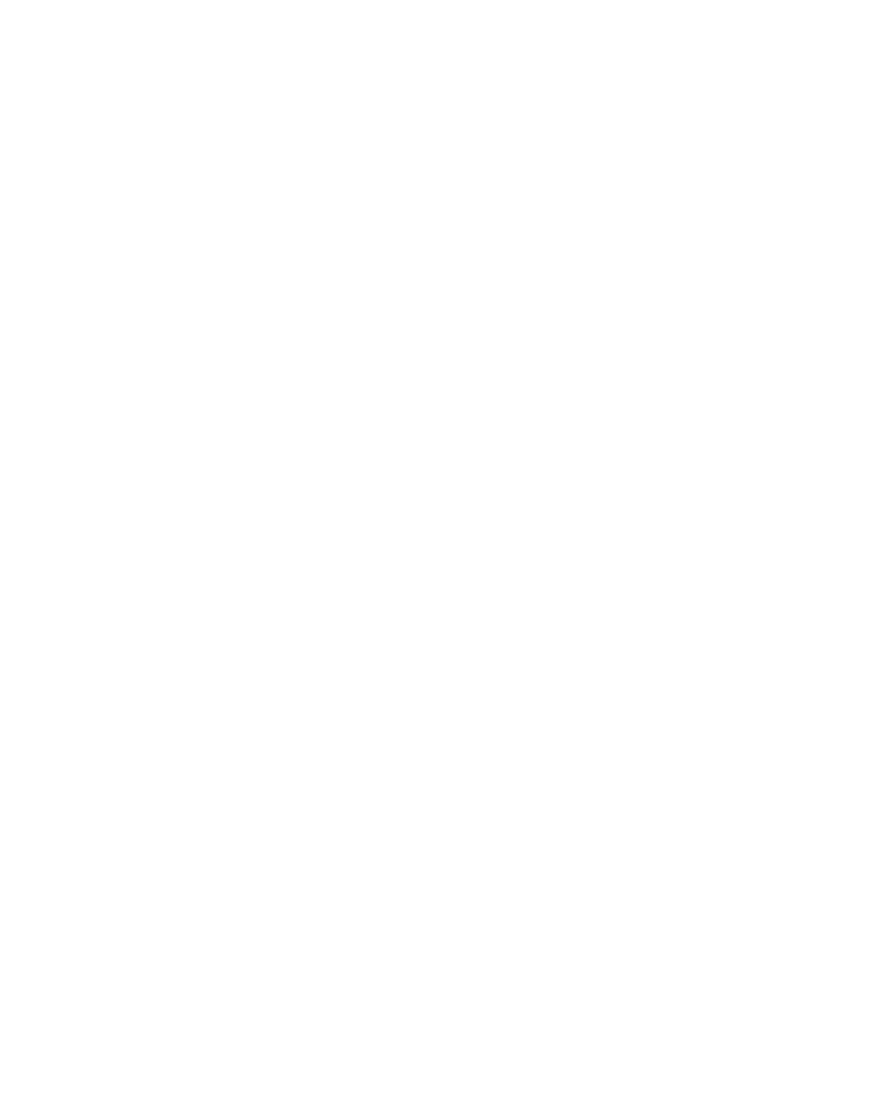
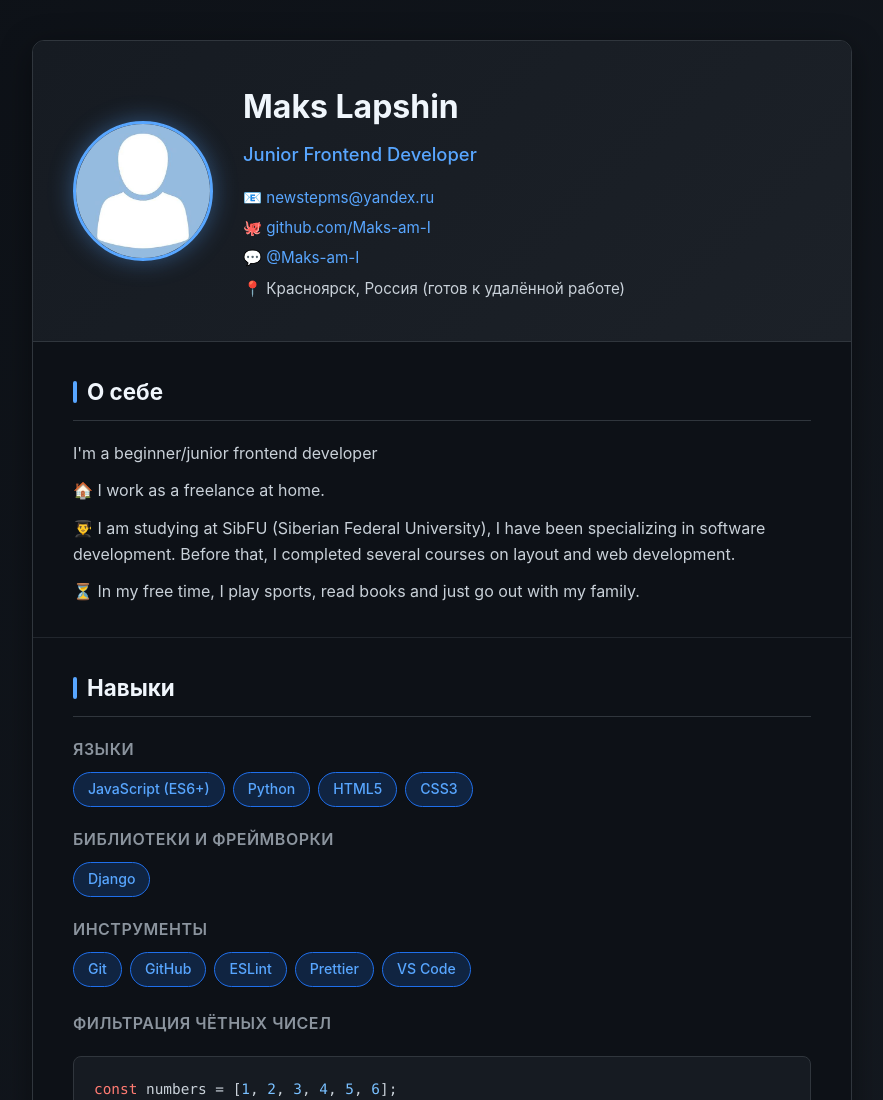
Before and after one commit to Maks-am-I/rsschool-cv, a plain HTML site: page index.html in a window 1280 px wide. Shown: the top 1100 px of the page, without its empty margins (198-1081 px from the left). Before the commit the page ends 800 px from the top, so only its background shows below. Drawn offline with Linux system fonts and the light colour scheme.

Commit message:
feat: add styles

```diff
--- a/index.html
+++ b/index.html
@@ -1,11 +1,97 @@
 <!DOCTYPE html>
 <html lang="ru">
 <head>
-  <meta charset="UTF-8">
-  <meta name="viewport" content="width=device-width, initial-scale=1.0">
-  <title>Document</title>
-  <link rel="stylesheet" href="./style.css">
+    <meta charset="UTF-8">
+    <meta name="viewport" content="width=device-width, initial-scale=1.0">
+    <title>Maks Lapshin — Junior Frontend Developer</title>
+    <link rel="stylesheet" href="style.css">
 </head>
 <body>
+    <div class="container">
+        <!-- Header -->
+        <header class="header">
+            <img src="./avatar.jpg" alt="Аватар Макса Лапшина" class="avatar">
+            <div class="header-info">
+                <h1>Maks Lapshin</h1>
+                <p class="role">Junior Frontend Developer</p>
+                <div class="contacts">
+                    <span>📧 <a href="mailto:newstepms@yandex.ru">newstepms@yandex.ru</a></span>
+                    <span>🐙 <a href="https://github.com/Maks-am-I" target="_blank" rel="noopener">github.com/Maks-am-I</a></span>
+                    <span>💬 <a href="https://t.me/Maks_am_I" target="_blank" rel="noopener">@Maks-am-I</a></span>
+                    <span>📍 Красноярск, Россия (готов к удалённой работе)</span>
+                </div>
+            </div>
+        </header>
+
+        <!-- About -->
+        <section class="section about">
+            <h2>О себе</h2>
+            <p>I'm a beginner/junior frontend developer</p>
+            <p>🏠 I work as a freelance at home.</p>
+            <p>👨‍🎓 I am studying at SibFU (Siberian Federal University), I have been specializing in software development. Before that, I completed several courses on layout and web development.</p>
+            <p>⏳ In my free time, I play sports, read books and just go out with my family.</p>
+        </section>
+
+        <!-- Skills -->
+        <section class="section">
+            <h2>Навыки</h2>
+
+            <div class="skills-group">
+                <h3>Языки</h3>
+                <div class="tags">
+                    <span class="tag">JavaScript (ES6+)</span>
+                    <span class="tag">Python</span>
+                    <span class="tag">HTML5</span>
+                    <span class="tag">CSS3</span>
+                </div>
+            </div>
+
+            <div class="skills-group">
+                <h3>Библиотеки и фреймворки</h3>
+                <div class="tags">
+                    <span class="tag">Django</span>
+                </div>
+            </div>
+
+            <div class="skills-group">
+                <h3>Инструменты</h3>
+                <div class="tags">
+                    <span class="tag">Git</span>
+                    <span class="tag">GitHub</span>
+                    <span class="tag">ESLint</span>
+                    <span class="tag">Prettier</span>
+                    <span class="tag">VS Code</span>
+                </div>
+            </div>
+
+            <h3 style="margin-top: 24px; font-size: 1rem; color: #8b949e; text-transform: uppercase; letter-spacing: 0.5px; margin-bottom: 10px; font-weight: 600;">Фильтрация чётных чисел</h3>
+            <div class="code-block">
+<pre><span class="keyword">const</span> numbers = [<span class="number">1</span>, <span class="number">2</span>, <span class="number">3</span>, <span class="number">4</span>, <span class="number">5</span>, <span class="number">6</span>];
+
+<span class="keyword">const</span> even = numbers.<span class="function">filter</span>((num) => num % <span class="number">2</span> === <span class="number">0</span>);
+
+console.<span class="function">log</span>(even); <span class="comment">// [2, 4, 6]</span></pre>
+            </div>
+        </section>
+
+        <!-- Education -->
+        <section class="section">
+            <h2>Образование</h2>
+            <div class="education-item">
+                <span class="year">2026 — ...</span>
+                <span class="institution">RS School, JavaScript/Front-end</span>
+            </div>
+            <div class="education-item">
+                <span class="year">2025 — ...</span>
+                <span class="institution">ИКИТ СФУ, Программная инженерия</span>
+            </div>
+        </section>
+
+        <!-- English -->
+        <section class="section">
+            <h2>Английский язык</h2>
+            <span class="english-badge">A1 (Beginner)</span>
+        </section>
+    </div>
 </body>
 </html>
--- a/style.css
+++ b/style.css
@@ -0,0 +1,242 @@
+* {
+    margin: 0;
+    padding: 0;
+    box-sizing: border-box;
+}
+body {
+    font-family: -apple-system, BlinkMacSystemFont, 'Segoe UI', Roboto, Oxygen, Ubuntu, Cantarell, sans-serif;
+    background: linear-gradient(135deg, #0d1117 0%, #161b22 100%);
+    color: #c9d1d9;
+    line-height: 1.6;
+    min-height: 100vh;
+    padding: 40px 20px;
+}
+.container {
+    max-width: 820px;
+    margin: 0 auto;
+    background-color: #0d1117;
+    border: 1px solid #30363d;
+    border-radius: 12px;
+    overflow: hidden;
+    box-shadow: 0 8px 32px rgba(0, 0, 0, 0.4);
+}
+/* Header */
+.header {
+    display: flex;
+    align-items: center;
+    gap: 30px;
+    padding: 40px;
+    background: linear-gradient(135deg, #161b22 0%, #1c2128 100%);
+    border-bottom: 1px solid #30363d;
+}
+.avatar {
+    width: 140px;
+    height: 140px;
+    border-radius: 50%;
+    border: 3px solid #58a6ff;
+    object-fit: cover;
+    flex-shrink: 0;
+    box-shadow: 0 0 25px rgba(88, 166, 255, 0.4);
+}
+.header-info h1 {
+    font-size: 2rem;
+    color: #f0f6fc;
+    margin-bottom: 8px;
+    font-weight: 700;
+}
+.header-info .role {
+    color: #58a6ff;
+    font-size: 1.15rem;
+    font-weight: 500;
+    margin-bottom: 16px;
+}
+.contacts {
+    display: flex;
+    flex-direction: column;
+    gap: 6px;
+    font-size: 0.95rem;
+}
+.contacts a {
+    color: #58a6ff;
+    text-decoration: none;
+    transition: color 0.2s;
+    display: inline-flex;
+    align-items: center;
+    gap: 6px;
+}
+.contacts a:hover {
+    color: #79c0ff;
+    text-decoration: underline;
+}
+.contacts span {
+    color: #c9d1d9;
+}
+/* Sections */
+.section {
+    padding: 32px 40px;
+    border-bottom: 1px solid #21262d;
+}
+.section:last-child {
+    border-bottom: none;
+}
+.section h2 {
+    font-size: 1.4rem;
+    color: #f0f6fc;
+    margin-bottom: 20px;
+    padding-bottom: 10px;
+    border-bottom: 1px solid #30363d;
+    display: flex;
+    align-items: center;
+    gap: 10px;
+}
+.section h2::before {
+    content: '';
+    display: inline-block;
+    width: 4px;
+    height: 22px;
+    background: #58a6ff;
+    border-radius: 2px;
+}
+/* About */
+.about p {
+    margin-bottom: 12px;
+    color: #c9d1d9;
+}
+.about p:last-child {
+    margin-bottom: 0;
+}
+/* Skills */
+.skills-group {
+    margin-bottom: 20px;
+}
+.skills-group:last-child {
+    margin-bottom: 0;
+}
+.skills-group h3 {
+    font-size: 1rem;
+    color: #8b949e;
+    text-transform: uppercase;
+    letter-spacing: 0.5px;
+    margin-bottom: 10px;
+    font-weight: 600;
+}
+.tags {
+    display: flex;
+    flex-wrap: wrap;
+    gap: 8px;
+}
+.tag {
+    background-color: #1f6feb33;
+    color: #58a6ff;
+    border: 1px solid #1f6feb;
+    padding: 5px 14px;
+    border-radius: 20px;
+    font-size: 0.88rem;
+    font-weight: 500;
+    transition: all 0.2s;
+}
+.tag:hover {
+    background-color: #1f6feb66;
+    transform: translateY(-1px);
+}
+/* Code block */
+.code-block {
+    background-color: #161b22;
+    border: 1px solid #30363d;
+    border-radius: 8px;
+    padding: 20px;
+    margin-top: 20px;
+    overflow-x: auto;
+}
+.code-block pre {
+    font-family: 'Fira Code', 'Consolas', 'Monaco', monospace;
+    font-size: 0.9rem;
+    line-height: 1.7;
+    color: #c9d1d9;
+}
+.code-block .comment {
+    color: #8b949e;
+}
+.code-block .keyword {
+    color: #ff7b72;
+}
+.code-block .function {
+    color: #d2a8ff;
+}
+.code-block .number {
+    color: #79c0ff;
+}
+.code-block .string {
+    color: #a5d6ff;
+}
+/* Education */
+.education-item {
+    display: flex;
+    gap: 15px;
+    padding: 12px 0;
+    border-left: 2px solid #30363d;
+    padding-left: 20px;
+    position: relative;
+}
+.education-item::before {
+    content: '';
+    position: absolute;
+    left: -6px;
+    top: 18px;
+    width: 10px;
+    height: 10px;
+    border-radius: 50%;
+    background: #58a6ff;
+    box-shadow: 0 0 8px #58a6ff;
+}
+.education-item .year {
+    color: #58a6ff;
+    font-weight: 600;
+    min-width: 90px;
+    font-size: 0.95rem;
+}
+.education-item .institution {
+    color: #c9d1d9;
+}
+/* English */
+.english-badge {
+    display: inline-block;
+    background: linear-gradient(135deg, #1f6feb, #58a6ff);
+    color: #fff;
+    padding: 8px 20px;
+    border-radius: 8px;
+    font-weight: 600;
+    font-size: 1rem;
+}
+/* Responsive */
+@media (max-width: 640px) {
+    body {
+        padding: 16px 10px;
+    }
+    .header {
+        flex-direction: column;
+        text-align: center;
+        padding: 30px 20px;
+        gap: 20px;
+    }
+    .avatar {
+        width: 110px;
+        height: 110px;
+    }
+    .header-info h1 {
+        font-size: 1.5rem;
+    }
+    .contacts {
+        align-items: center;
+    }
+    .section {
+        padding: 24px 20px;
+    }
+    .education-item {
+        flex-direction: column;
+        gap: 4px;
+    }
+    .education-item .year {
+        min-width: auto;
+    }
+}
```
